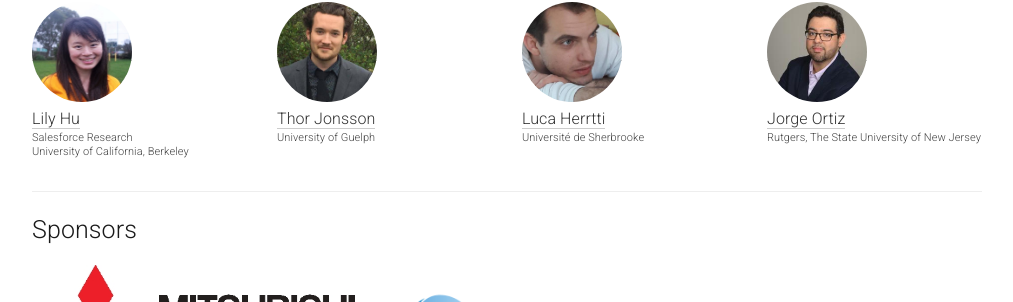
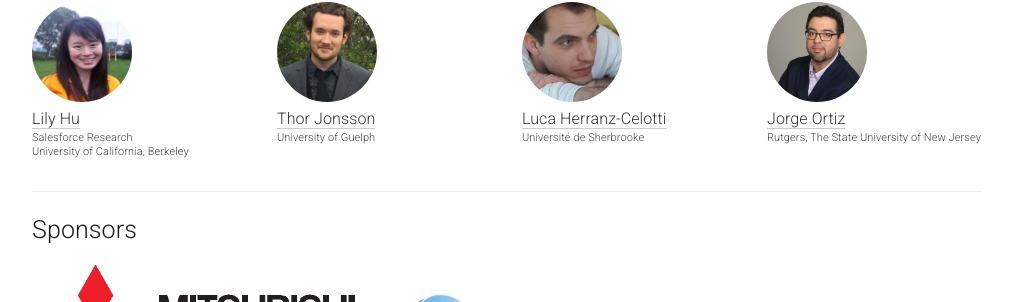
Before and after one commit to dl-de/dl-de.github.io, a Jekyll site: the page built from _pages/home.md, in a window 1280 px wide and 900 px high, scrolled down 3331 px. Shown: the part 151-453 px from the top of the window, without its empty margins (133-1146 px from the left). Built offline with Jekyll 4.4.1, drawn with Linux system fonts in a browser that asks for light colours.

Commit message:
minor changes

```diff
--- a/_pages/home.md
+++ b/_pages/home.md
@@ -331,7 +331,7 @@ We expect to publish around 40 articles, out of 80 submissions, and 200 attendee
       <img class="people-pic" src="{{ "/static/img/people/lucaherrtti.jpg" | prepend:site.baseurl }}">
     </a>
     <div class="people-name">
-      <a href="https://lucehe.github.io/">Luca Herrtti</a>
+      <a href="https://lucehe.github.io/">Luca Herranz-Celotti</a>
       <h6>Université de Sherbrooke</h6>
     </div>
   </div>
```
